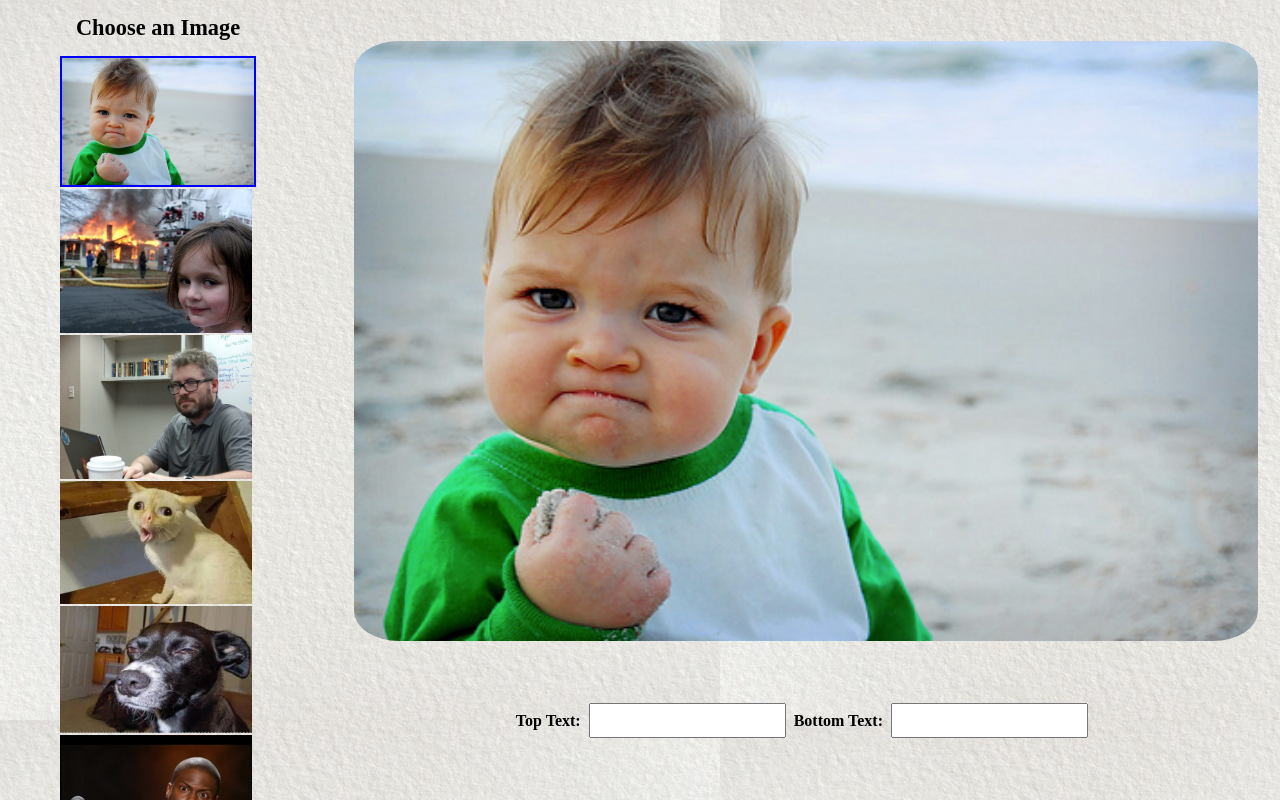
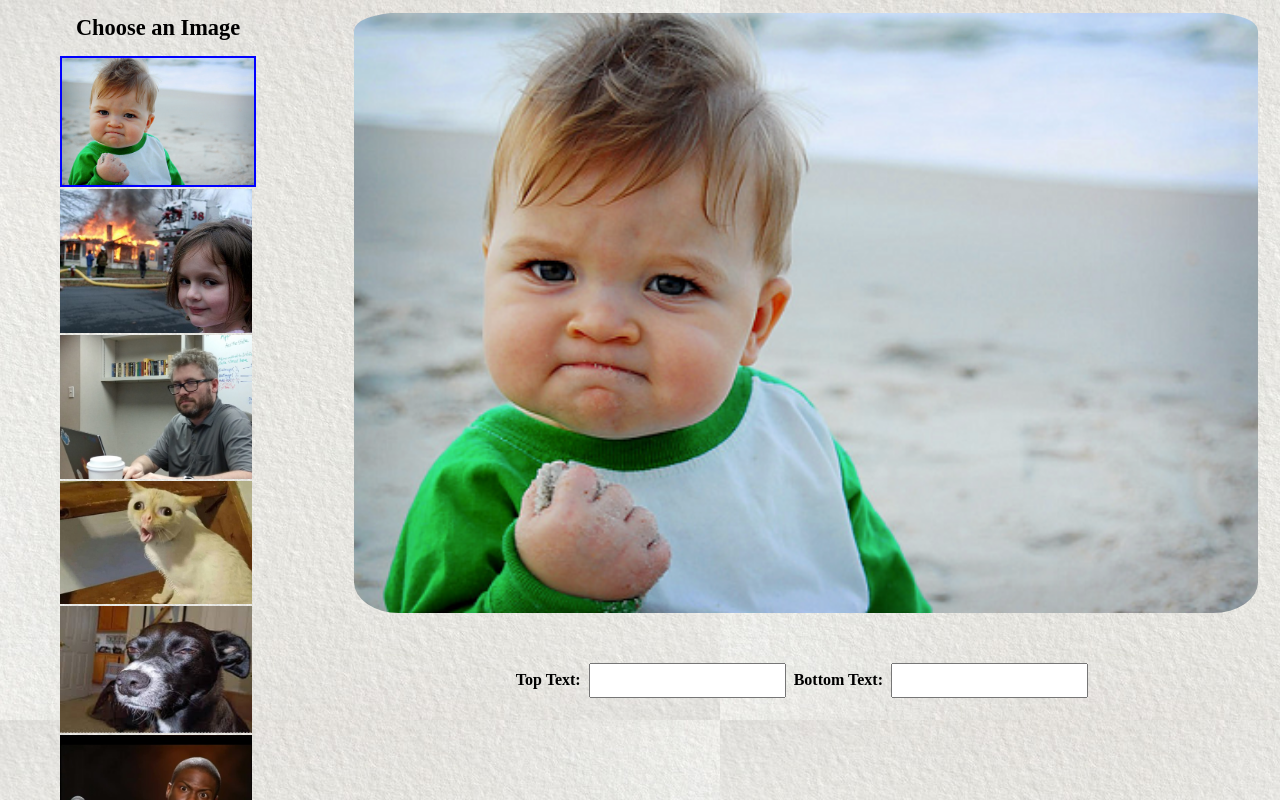
Before and after one commit to stjohn292/Meme-Generator, a React (Create React App) app: page / in a window 1280 px wide. Built offline with nearby package versions, Linux system fonts and the light colour scheme.

Commit message:
reactored some of the css

```diff
--- a/src/App.css
+++ b/src/App.css
@@ -2,10 +2,9 @@
   display: grid;
   width: 100vw;
   height: 100vh;
-  /* background-color: lightgray; */
   background-image: url("/Images/background1.jpg");
   grid-template-columns: 1fr 0.05fr 1fr 1fr 1fr;
-  grid-template-rows: 1fr 1fr 1 fr 1fr;
+  grid-template-rows: 1fr 1fr 1fr 1fr;
   grid-template-areas:
     "a . b b b"
     "a . b b b"
@@ -46,52 +45,12 @@ ul {
   border: 2px solid blue;
 }
 
+#ImageChooser {
+  grid-area: a;
+}
+
 #Preview {
   grid-area: b;
-  position: relative;
-  display: block;
-  margin: auto;
-  /* display: flex;
-  align-items: center;
-  justify-items: center; */
-  /* align-content: center; */
-}
-
-#image {
-  height: 75vh;
-  display: block;
-  background-size: cover;
-  border-radius: 5%;
-  /* align-items: center;
-  justify-items: center; */
-  /* align-self: center; */
-  align-content: center;
-}
-
-#topText {
-  position: absolute;
-  top: 0.2em;
-  right: 0;
-  left: 0;
-  text-align: center;
-  z-index: 100;
-  font-family: "ZCOOL XiaoWei", serif;
-  color: white;
-  text-shadow: 2px 2px black;
-  font-size: 4em;
-}
-
-#bottomText {
-  position: absolute;
-  bottom: 0.7em;
-  right: 0;
-  left: 0;
-  text-align: center;
-  z-index: 100;
-  font-family: "ZCOOL XiaoWei", serif;
-  color: white;
-  text-shadow: 2px 2px black;
-  font-size: 4em;
 }
 
 #Input {
--- a/src/MemeInputPanel.css
+++ b/src/MemeInputPanel.css
@@ -26,10 +26,6 @@
   text-align: center;
 }
 
-/* #Header {
-  background-color: green;
-} */
-
 #TopText {
   padding: 0.5rem;
   margin: 0.5rem;
--- a/src/MemePreviewer.css
+++ b/src/MemePreviewer.css
@@ -0,0 +1,41 @@
+#Preview {
+  grid-area: b;
+  position: relative;
+  display: block;
+  margin: auto;
+}
+
+#image {
+  height: 75vh;
+  display: block;
+  background-size: cover;
+  border-radius: 5%;
+  align-content: center;
+  padding-top: 0.8em;
+}
+
+#topText {
+  position: absolute;
+  top: 0.2em;
+  right: 0;
+  left: 0;
+  text-align: center;
+  z-index: 100;
+  font-family: "ZCOOL XiaoWei", serif;
+  color: white;
+  text-shadow: 2px 2px black;
+  font-size: 4em;
+}
+
+#bottomText {
+  position: absolute;
+  bottom: 0.7em;
+  right: 0;
+  left: 0;
+  text-align: center;
+  z-index: 100;
+  font-family: "ZCOOL XiaoWei", serif;
+  color: white;
+  text-shadow: 2px 2px black;
+  font-size: 4em;
+}
--- a/src/MemePreviewer.js
+++ b/src/MemePreviewer.js
@@ -1,4 +1,5 @@
 import React, { Component } from "react";
+import "./MemePreviewer.css";
 
 class MemePreviewer extends Component {
   render() {
--- a/src/ThumbnailPicker.js
+++ b/src/ThumbnailPicker.js
@@ -1,4 +1,5 @@
 import React, { Component } from "react";
+import "./ThumbnailPicker.css";
 
 class ThumbnailPicker extends Component {
   onImageClick = event => {
```
